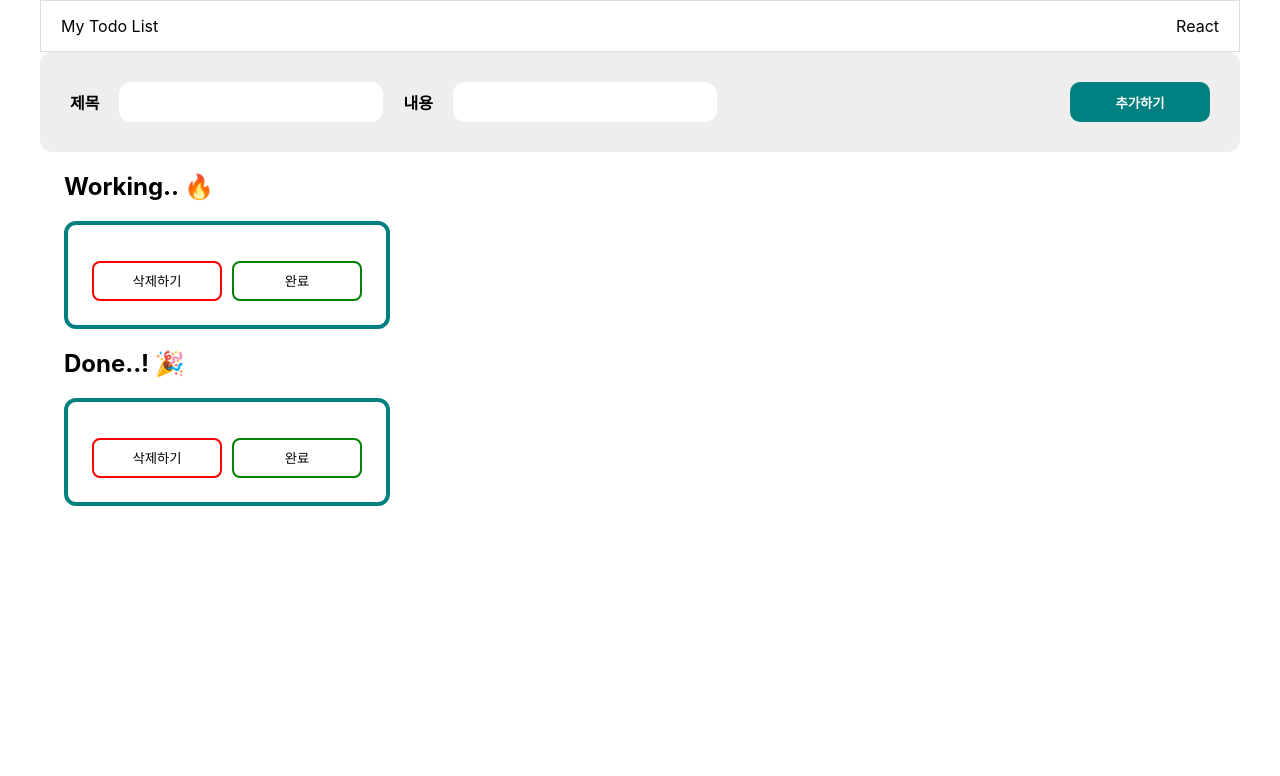
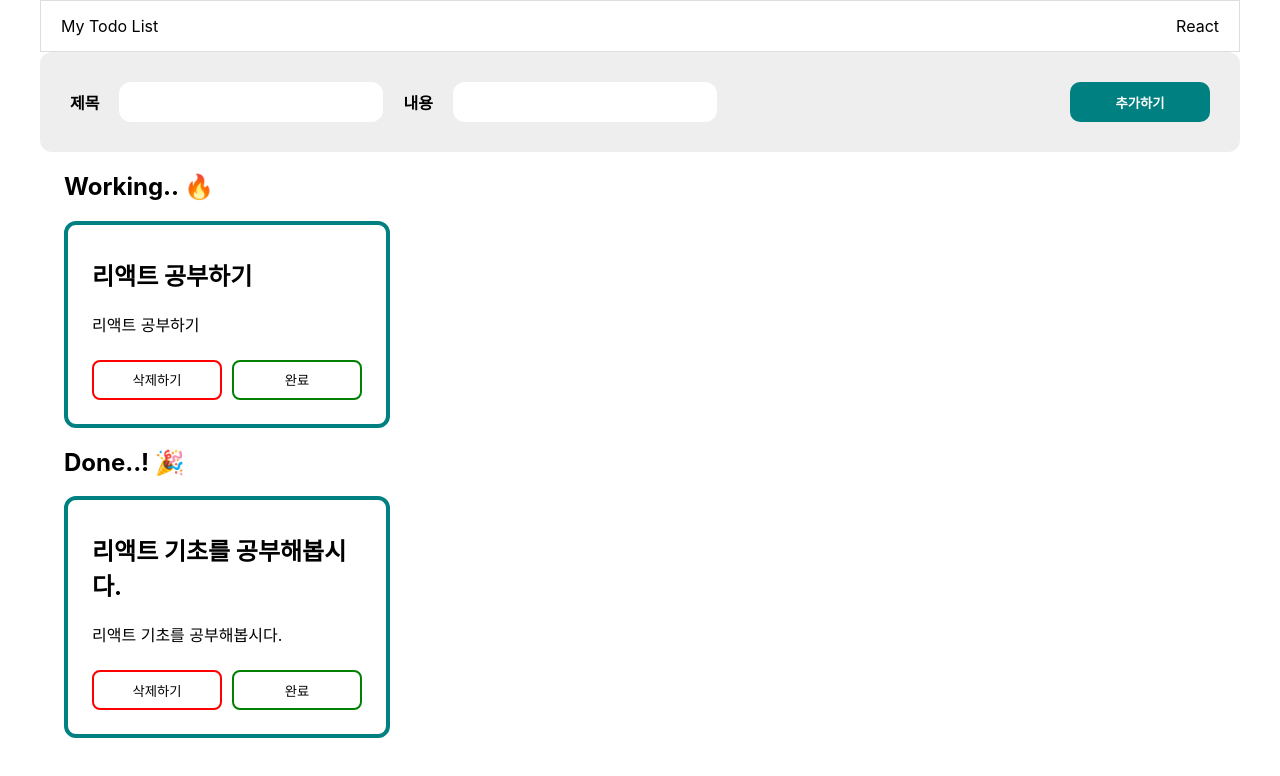
Before and after one commit to ose1012/week-1, a React (Create React App) app: page / in a window 1280 px wide. Shown: the top 776 px of the page. Built offline with nearby package versions, Linux system fonts and the light colour scheme.

Commit message:
컴포넌트 연결

```diff
--- a/src/components/form/Form.jsx
+++ b/src/components/form/Form.jsx
@@ -3,31 +3,31 @@ import { useState } from "react";
 import List from "../list/List";
 import TodoList from "../../pages/TodoList";
 import "./style.css";
-function Form() {
+import { v4 as uuidv4 } from "uuid";
+function Form({ toDos, setToDos }) {
+  const merge = {
+    id: 0,
+    title: "",
+    body: "",
+    isDone: false,
+  };
+  const { v4: uuidv4 } = require("uuid");
   const [toDo, setToDo] = useState("");
-  const [toDos, setToDos] = useState([]);
+  // const [toDos, setToDos] = useState([]);
   const [title, setTitle] = useState();
   const [body, setBody] = useState();
-  const onChange = (event) => setToDo(event.target.value);
-  const onSubmit = (event) => {
+
+  const onClick = (event) => {
     event.preventDefault();
-    // if (toDo === "") {
-    //   return;
-    // }
-    // setToDos((currentArray) => [toDo, ...currentArray]);
-    // setToDo("");
-    const merge = {
-      id: 0,
-      title: title,
-      body: body,
-      isDone: false,
-    };
+    if (toDo.title === "" || toDo.body === "") return;
     console.log(title, body);
     setToDos((prev) => [...prev, merge]);
+    setToDo(merge);
   };
+  console.log("Form : ", toDos);
   return (
     <>
-      <form className="add-form" onSubmit={onSubmit}>
+      <form className="add-form">
         <div className="input-group">
           <label className="form-label">제목</label>
           <input
@@ -48,18 +48,21 @@ function Form() {
             }}
           />
         </div>
-        <button className="add-button">추가하기</button>
+        <button className="add-button" onClick={onClick}>
+          추가하기
+        </button>
       </form>
-      <ul>
+      {/* <ul>
         {toDos.map((item) => {
           return (
-            <li key={item.id}>
+            <li key={uuidv4()}>
               {item.title}
               {item.body}
             </li>
           );
         })}
-      </ul>
+      </ul> */}
+      <List title={title} body={body} toDos={toDos} setToDos={setToDos} />
     </>
   );
 }
--- a/src/components/layout/Layout.jsx
+++ b/src/components/layout/Layout.jsx
@@ -1,7 +1,7 @@
 import React from "react";
 import "./style.css";
 const Layout = (props) => {
-        return <div className="layout">{props.children}</div>;
-}
+  return <div className="layout">{props.children}</div>;
+};
 
 export default Layout;
--- a/src/components/list/List.jsx
+++ b/src/components/list/List.jsx
@@ -1,16 +1,17 @@
 import React from "react";
-import Todo from '../todo/Todo';
-import './style.css';
-function List(props) {
+import Todo from "../todo/Todo";
+import "./style.css";
+function List({ toDos, setTodos }) {
+  console.log("List : ", toDos);
   return (
     <div className="list-container">
       <h2 className="list-title">Working.. 🔥</h2>
       <div className="list-wrapper">
-        <Todo toDos={props.toDos}/>
+        <Todo toDos={toDos && toDos[0].title} />
       </div>
       <h2 className="list-title">Done..! 🎉</h2>
       <div className="list-wrapper">
-        <Todo toDos={props.toDos}/>
+        <Todo toDos={toDos && toDos[0].body} />
       </div>
     </div>
   );
--- a/src/components/todo/Todo.jsx
+++ b/src/components/todo/Todo.jsx
@@ -1,24 +1,17 @@
 import React from "react";
 import "./style.css";
 
-function Todo() {
+function Todo({ toDos }) {
+  console.log("Todo : ", toDos);
   return (
     <div className="todo-container">
       <div>
-        <h2 className="todo-title"></h2>
-        <div></div>
+        <h2 className="todo-title">{toDos}</h2>
+        <div>{toDos}</div>
       </div>
       <div className="button-set">
-        <button
-          className="todo-delete-button button"
-        >
-          삭제하기
-        </button>
-        <button
-          className="todo-complete-button button"
-        >
-          완료
-        </button>
+        <button className="todo-delete-button button">삭제하기</button>
+        <button className="todo-complete-button button">완료</button>
       </div>
     </div>
   );
--- a/src/pages/TodoList.jsx
+++ b/src/pages/TodoList.jsx
@@ -2,12 +2,27 @@ import Header from "../components/header/Header";
 import Form from "../components/form/Form";
 import List from "../components/list/List";
 import Layout from "../components/layout/Layout";
+import { useState } from "react";
 const TodoList = () => {
+  const [toDos, setToDos] = useState([
+    {
+      id: 1,
+      title: "리액트 공부하기",
+      body: "리액트 기초를 공부해봅시다.",
+      isDone: false,
+    },
+    {
+      id: 2,
+      title: "리액트 공부하기",
+      body: "리액트 기초를 공부해봅시다.",
+      isDone: true,
+    },
+  ]);
+  console.log("TodoList : ", toDos);
   return (
     <Layout>
       <Header />
-      <Form />
-      <List />
+      <Form setToDos={setToDos} toDos={toDos} />
     </Layout>
   );
 };
```
Lines whose indentation alone changed are shown as unchanged.
